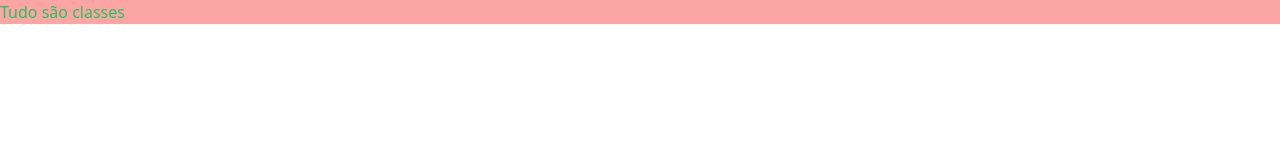
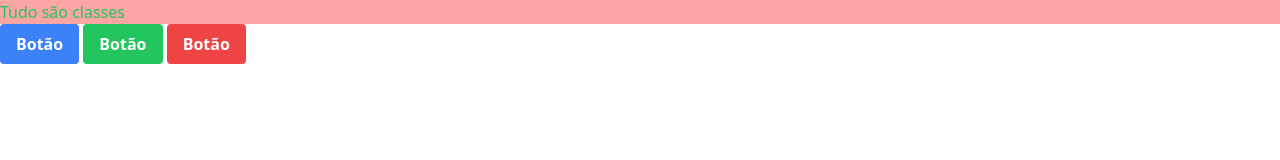
Before and after one commit to AdsonTanajura/tailwind, a website: page 02_conceito_fundamentais/src/index.html in a window 1280 px wide. Drawn offline with Linux system fonts and the light colour scheme.

Commit message:
Utility First

```diff
--- a/02_conceito_fundamentais/src/index.html
+++ b/02_conceito_fundamentais/src/index.html
@@ -8,5 +8,8 @@
 </head>
 <body>
     <h1 class="bg-green-500 text-red-300 hover:bg-red-300 hover:text-green-500" >Tudo são classes</h1>
+    <button class="bg-blue-500 hover:bg-blue-700 text-white font-bold py-2 px-4 rounded">Botão</button>
+    <button class="bg-green-500 hover:bg-green-700 text-white font-bold py-2 px-4 rounded">Botão</button>
+    <button class="bg-red-500 hover:bg-red-700 text-white font-bold py-2 px-4 rounded">Botão</button>
 </body>
 </html>
```
Also changed, not shown: 02_conceito_fundamentais/src/dist/output.css.
